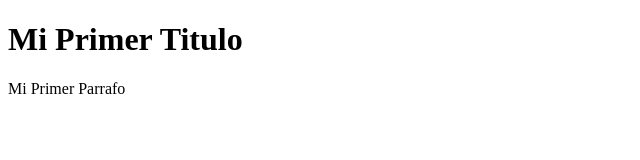
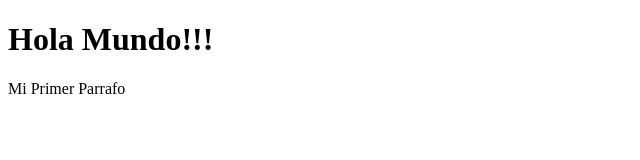
Before and after one commit to AlexCozano/bootcamp-javascript, a plain HTML site: page index.html in a window 1280 px wide. Shown: the whole page, without its empty margins (0-640 px from the left). Drawn offline with Linux system fonts and the light colour scheme.

Commit message:
cuarto commit

```diff
--- a/index.html
+++ b/index.html
@@ -4,7 +4,7 @@
         <title>mi primera web</title>
     </head>
     <body>
-        <h1>Mi Primer Titulo</h1>
+        <h1>Hola Mundo!!!</h1>
         <p1>Mi Primer Parrafo</p1>
     </body>
 </html>
```
